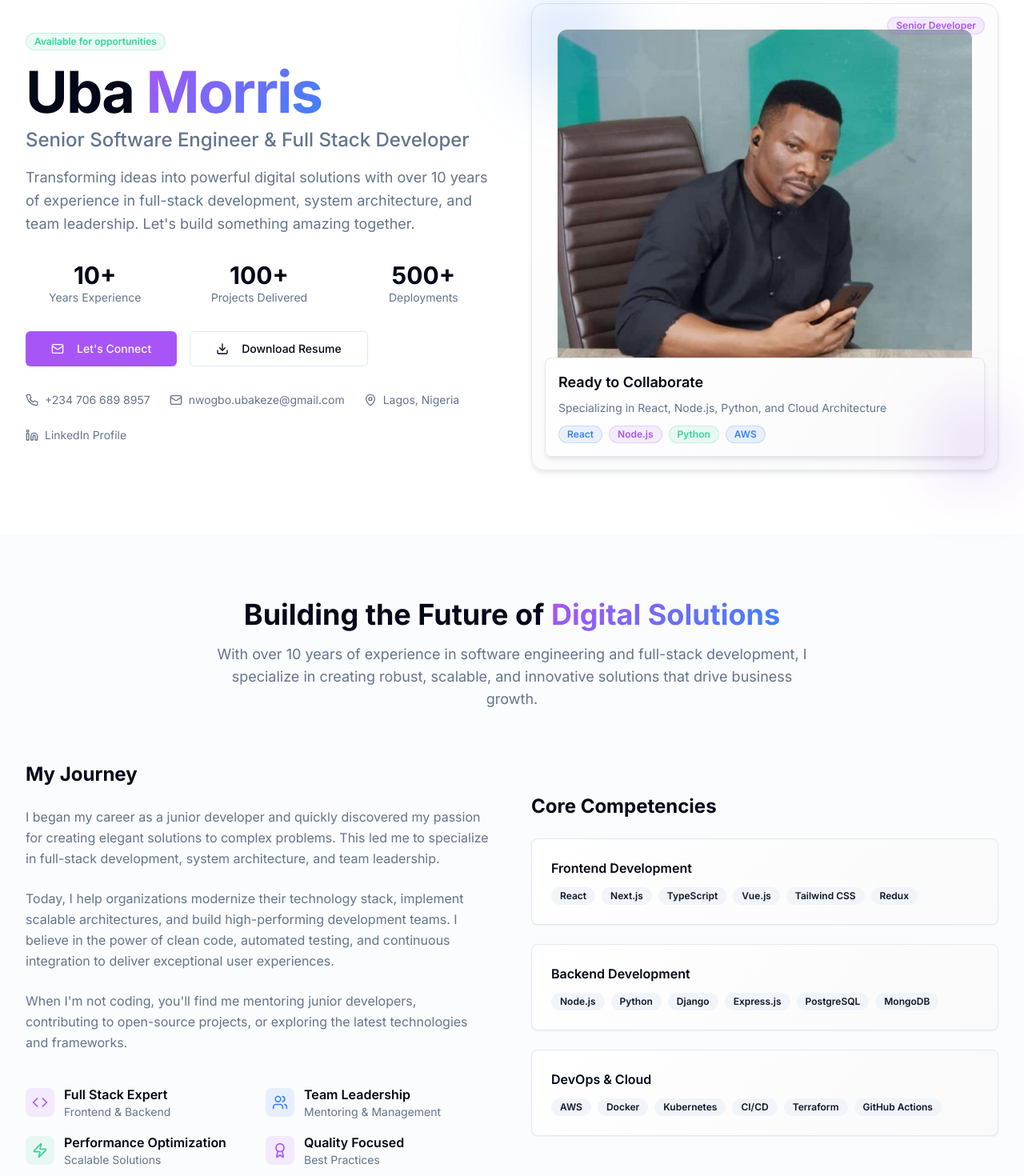
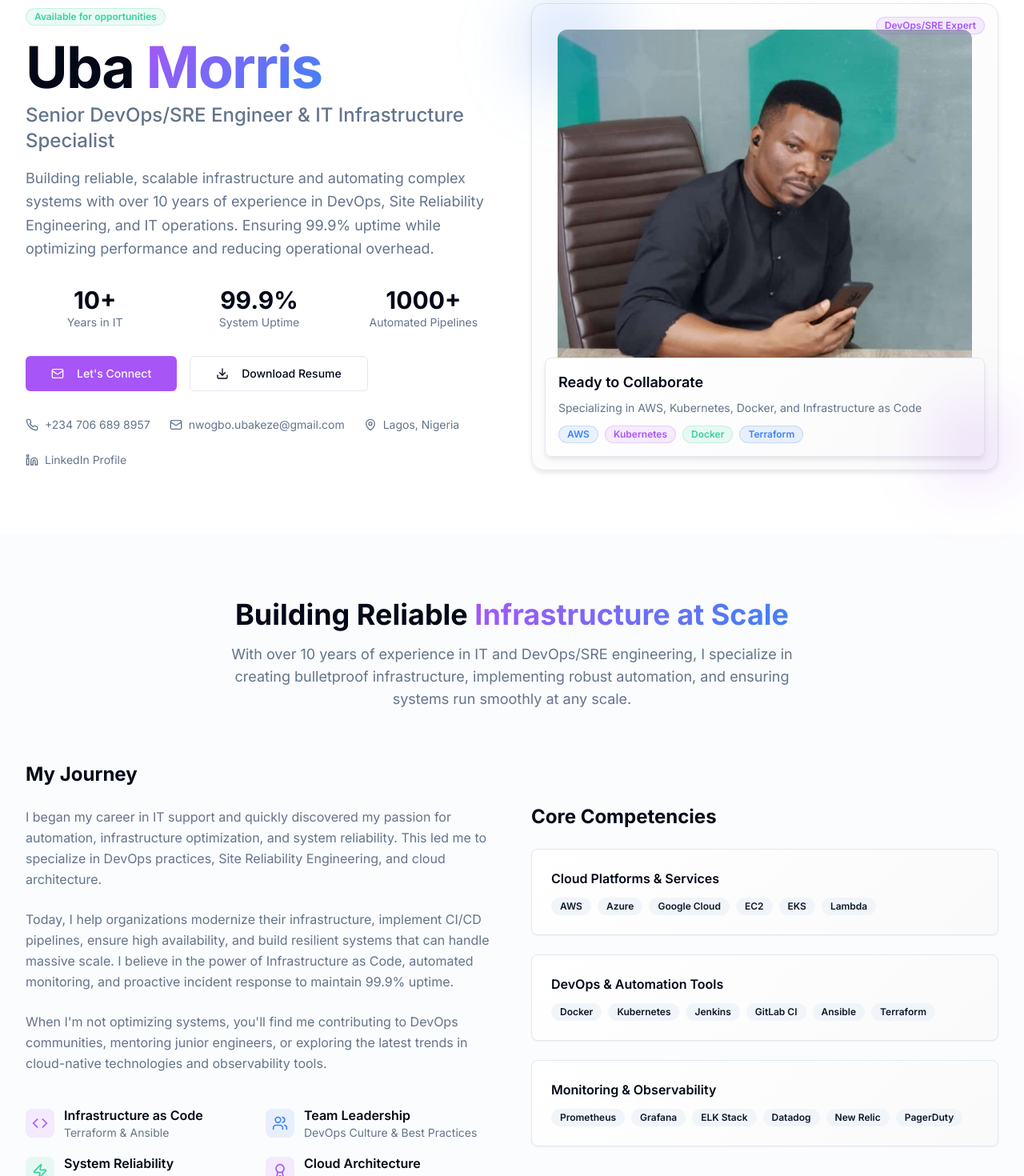
Before and after one commit to moda3va/ulegacy-cv, a React (Vite) app: page / in a window 1280 px wide. Shown: the part 140-1610 px from the top of the page at 80% size. Built offline with nearby package versions, Linux system fonts and the light colour scheme.

Commit message:
Update experience details
Update the hero section to reflect 10+ years of experience in IT, DevOps, and SRE engineering.

```diff
--- a/index.html
+++ b/index.html
@@ -3,13 +3,13 @@
   <head>
     <meta charset="UTF-8" />
     <meta name="viewport" content="width=device-width, initial-scale=1.0" />
-    <title>Uba Morris - Senior Software Engineer & Full Stack Developer</title>
-    <meta name="description" content="Senior Software Engineer with 10+ years experience in full-stack development, system architecture, and team leadership. Specializing in React, Node.js, Python, and Cloud Architecture." />
+    <title>Uba Morris - Senior DevOps/SRE Engineer & IT Infrastructure Specialist</title>
+    <meta name="description" content="Senior DevOps/SRE Engineer with 10+ years in IT. Expert in AWS, Kubernetes, Infrastructure as Code, CI/CD pipelines, and ensuring 99.9% system uptime. Based in Lagos, Nigeria." />
     <meta name="author" content="Uba Morris" />
-    <meta name="keywords" content="Software Engineer, Full Stack Developer, React, Node.js, Python, AWS, Lagos, Nigeria" />
+    <meta name="keywords" content="DevOps Engineer, SRE, Site Reliability Engineer, AWS, Kubernetes, Docker, Terraform, Infrastructure as Code, Lagos, Nigeria" />
 
-    <meta property="og:title" content="Uba Morris - Senior Software Engineer & Full Stack Developer" />
-    <meta property="og:description" content="Senior Software Engineer with 10+ years experience in full-stack development, system architecture, and team leadership." />
+    <meta property="og:title" content="Uba Morris - Senior DevOps/SRE Engineer & IT Infrastructure Specialist" />
+    <meta property="og:description" content="Senior DevOps/SRE Engineer with 10+ years in IT. Expert in building reliable, scalable infrastructure and automation systems." />
     <meta property="og:type" content="website" />
     <meta property="og:image" content="https://lovable.dev/opengraph-image-p98pqg.png" />
 
--- a/src/components/About.tsx
+++ b/src/components/About.tsx
@@ -8,11 +8,12 @@ const About = () => {
       <div className="max-w-7xl mx-auto px-4 sm:px-6 lg:px-8">
         <div className="text-center mb-16">
           <h2 className="text-3xl lg:text-4xl font-bold mb-4">
-            Building the Future of <span className="gradient-text">Digital Solutions</span>
+            Building Reliable <span className="gradient-text">Infrastructure at Scale</span>
           </h2>
           <p className="text-lg text-muted-foreground max-w-3xl mx-auto">
-            With over 10 years of experience in software engineering and full-stack development,
-            I specialize in creating robust, scalable, and innovative solutions that drive business growth.
+            With over 10 years of experience in IT and DevOps/SRE engineering,
+            I specialize in creating bulletproof infrastructure, implementing robust automation,
+            and ensuring systems run smoothly at any scale.
           </p>
         </div>
 
@@ -20,18 +21,20 @@ const About = () => {
           <div className="space-y-6">
             <h3 className="text-2xl font-bold">My Journey</h3>
             <p className="text-muted-foreground leading-relaxed">
-              I began my career as a junior developer and quickly discovered my passion for creating
-              elegant solutions to complex problems. This led me to specialize in full-stack development,
-              system architecture, and team leadership.
+              I began my career in IT support and quickly discovered my passion for automation,
+              infrastructure optimization, and system reliability. This led me to specialize in
+              DevOps practices, Site Reliability Engineering, and cloud architecture.
             </p>
             <p className="text-muted-foreground leading-relaxed">
-              Today, I help organizations modernize their technology stack, implement scalable architectures,
-              and build high-performing development teams. I believe in the power of clean code, automated
-              testing, and continuous integration to deliver exceptional user experiences.
+              Today, I help organizations modernize their infrastructure, implement CI/CD pipelines,
+              ensure high availability, and build resilient systems that can handle massive scale.
+              I believe in the power of Infrastructure as Code, automated monitoring, and proactive
+              incident response to maintain 99.9% uptime.
             </p>
             <p className="text-muted-foreground leading-relaxed">
-              When I'm not coding, you'll find me mentoring junior developers, contributing to open-source
-              projects, or exploring the latest technologies and frameworks.
+              When I'm not optimizing systems, you'll find me contributing to DevOps communities,
+              mentoring junior engineers, or exploring the latest trends in cloud-native technologies
+              and observability tools.
             </p>
 
             <div className="grid grid-cols-2 gap-4 pt-4">
@@ -40,8 +43,8 @@ const About = () => {
                   <Code className="w-5 h-5 text-brand-purple" />
                 </div>
                 <div>
-                  <div className="font-semibold">Full Stack Expert</div>
-                  <div className="text-sm text-muted-foreground">Frontend & Backend</div>
+                  <div className="font-semibold">Infrastructure as Code</div>
+                  <div className="text-sm text-muted-foreground">Terraform & Ansible</div>
                 </div>
               </div>
               <div className="flex items-center gap-3">
@@ -50,7 +53,7 @@ const About = () => {
                 </div>
                 <div>
                   <div className="font-semibold">Team Leadership</div>
-                  <div className="text-sm text-muted-foreground">Mentoring & Management</div>
+                  <div className="text-sm text-muted-foreground">DevOps Culture & Best Practices</div>
                 </div>
               </div>
               <div className="flex items-center gap-3">
@@ -58,8 +61,8 @@ const About = () => {
                   <Zap className="w-5 h-5 text-brand-green" />
                 </div>
                 <div>
-                  <div className="font-semibold">Performance Optimization</div>
-                  <div className="text-sm text-muted-foreground">Scalable Solutions</div>
+                  <div className="font-semibold">System Reliability</div>
+                  <div className="text-sm text-muted-foreground">99.9% Uptime SLA</div>
                 </div>
               </div>
               <div className="flex items-center gap-3">
@@ -67,8 +70,8 @@ const About = () => {
                   <Award className="w-5 h-5 text-brand-purple" />
                 </div>
                 <div>
-                  <div className="font-semibold">Quality Focused</div>
-                  <div className="text-sm text-muted-foreground">Best Practices</div>
+                  <div className="font-semibold">Cloud Architecture</div>
+                  <div className="text-sm text-muted-foreground">AWS & Multi-Cloud</div>
                 </div>
               </div>
             </div>
@@ -79,42 +82,42 @@ const About = () => {
 
             <Card className="hero-card">
               <CardContent className="p-6">
-                <h4 className="font-semibold mb-3">Frontend Development</h4>
+                <h4 className="font-semibold mb-3">Cloud Platforms & Services</h4>
                 <div className="flex flex-wrap gap-2">
-                  <Badge variant="secondary">React</Badge>
-                  <Badge variant="secondary">Next.js</Badge>
-                  <Badge variant="secondary">TypeScript</Badge>
-                  <Badge variant="secondary">Vue.js</Badge>
-                  <Badge variant="secondary">Tailwind CSS</Badge>
-                  <Badge variant="secondary">Redux</Badge>
+                  <Badge variant="secondary">AWS</Badge>
+                  <Badge variant="secondary">Azure</Badge>
+                  <Badge variant="secondary">Google Cloud</Badge>
+                  <Badge variant="secondary">EC2</Badge>
+                  <Badge variant="secondary">EKS</Badge>
+                  <Badge variant="secondary">Lambda</Badge>
                 </div>
               </CardContent>
             </Card>
 
             <Card className="hero-card">
               <CardContent className="p-6">
-                <h4 className="font-semibold mb-3">Backend Development</h4>
+                <h4 className="font-semibold mb-3">DevOps & Automation Tools</h4>
                 <div className="flex flex-wrap gap-2">
-                  <Badge variant="secondary">Node.js</Badge>
-                  <Badge variant="secondary">Python</Badge>
-                  <Badge variant="secondary">Django</Badge>
-                  <Badge variant="secondary">Express.js</Badge>
-                  <Badge variant="secondary">PostgreSQL</Badge>
-                  <Badge variant="secondary">MongoDB</Badge>
+                  <Badge variant="secondary">Docker</Badge>
+                  <Badge variant="secondary">Kubernetes</Badge>
+                  <Badge variant="secondary">Jenkins</Badge>
+                  <Badge variant="secondary">GitLab CI</Badge>
+                  <Badge variant="secondary">Ansible</Badge>
+                  <Badge variant="secondary">Terraform</Badge>
                 </div>
               </CardContent>
             </Card>
 
             <Card className="hero-card">
               <CardContent className="p-6">
-                <h4 className="font-semibold mb-3">DevOps & Cloud</h4>
+                <h4 className="font-semibold mb-3">Monitoring & Observability</h4>
                 <div className="flex flex-wrap gap-2">
-                  <Badge variant="secondary">AWS</Badge>
-                  <Badge variant="secondary">Docker</Badge>
-                  <Badge variant="secondary">Kubernetes</Badge>
-                  <Badge variant="secondary">CI/CD</Badge>
-                  <Badge variant="secondary">Terraform</Badge>
-                  <Badge variant="secondary">GitHub Actions</Badge>
+                  <Badge variant="secondary">Prometheus</Badge>
+                  <Badge variant="secondary">Grafana</Badge>
+                  <Badge variant="secondary">ELK Stack</Badge>
+                  <Badge variant="secondary">Datadog</Badge>
+                  <Badge variant="secondary">New Relic</Badge>
+                  <Badge variant="secondary">PagerDuty</Badge>
                 </div>
               </CardContent>
             </Card>
--- a/src/components/Hero.tsx
+++ b/src/components/Hero.tsx
@@ -20,13 +20,14 @@ const Hero = () => {
                   <span className="gradient-text">Morris</span>
                 </h1>
                 <h2 className="text-xl lg:text-2xl text-muted-foreground mt-2 font-medium">
-                  Senior Software Engineer & Full Stack Developer
+                  Senior DevOps/SRE Engineer & IT Infrastructure Specialist
                 </h2>
               </div>
 
               <p className="text-lg text-muted-foreground max-w-2xl leading-relaxed">
-                Transforming ideas into powerful digital solutions with over 10 years of experience in
-                full-stack development, system architecture, and team leadership. Let's build something amazing together.
+                Building reliable, scalable infrastructure and automating complex systems with over 10 years
+                of experience in DevOps, Site Reliability Engineering, and IT operations. Ensuring 99.9% uptime
+                while optimizing performance and reducing operational overhead.
               </p>
             </div>
 
@@ -34,15 +35,15 @@ const Hero = () => {
             <div className="grid grid-cols-3 gap-8">
               <div className="text-center">
                 <div className="text-3xl font-bold text-foreground">10+</div>
-                <div className="text-sm text-muted-foreground">Years Experience</div>
+                <div className="text-sm text-muted-foreground">Years in IT</div>
               </div>
               <div className="text-center">
-                <div className="text-3xl font-bold text-foreground">100+</div>
-                <div className="text-sm text-muted-foreground">Projects Delivered</div>
+                <div className="text-3xl font-bold text-foreground">99.9%</div>
+                <div className="text-sm text-muted-foreground">System Uptime</div>
               </div>
               <div className="text-center">
-                <div className="text-3xl font-bold text-foreground">500+</div>
-                <div className="text-sm text-muted-foreground">Deployments</div>
+                <div className="text-3xl font-bold text-foreground">1000+</div>
+                <div className="text-sm text-muted-foreground">Automated Pipelines</div>
               </div>
             </div>
 
@@ -95,13 +96,13 @@ const Hero = () => {
             <div className="hero-card rounded-2xl p-8 relative overflow-hidden">
               <div className="absolute top-4 right-4 flex gap-2">
                 <Badge variant="secondary" className="bg-brand-purple/10 text-brand-purple border-brand-purple/20">
-                  Senior Developer
+                  DevOps/SRE Expert
                 </Badge>
               </div>
 
               <img
                 src="/lovable-uploads/41a03c43-d4ad-4987-960b-0779a4936391.png"
-                alt="Uba Morris - Senior Software Engineer"
+                alt="Uba Morris - Senior DevOps/SRE Engineer"
                 className="w-full h-auto rounded-xl object-cover"
               />
 
@@ -109,13 +110,13 @@ const Hero = () => {
                 <div className="hero-card rounded-lg p-4">
                   <h3 className="font-semibold text-lg mb-2">Ready to Collaborate</h3>
                   <p className="text-sm text-muted-foreground mb-3">
-                    Specializing in React, Node.js, Python, and Cloud Architecture
+                    Specializing in AWS, Kubernetes, Docker, and Infrastructure as Code
                   </p>
                   <div className="flex flex-wrap gap-2">
-                    <Badge variant="secondary" className="bg-brand-blue/10 text-brand-blue border-brand-blue/20">React</Badge>
-                    <Badge variant="secondary" className="bg-brand-purple/10 text-brand-purple border-brand-purple/20">Node.js</Badge>
-                    <Badge variant="secondary" className="bg-brand-green/10 text-brand-green border-brand-green/20">Python</Badge>
                     <Badge variant="secondary" className="bg-brand-blue/10 text-brand-blue border-brand-blue/20">AWS</Badge>
+                    <Badge variant="secondary" className="bg-brand-purple/10 text-brand-purple border-brand-purple/20">Kubernetes</Badge>
+                    <Badge variant="secondary" className="bg-brand-green/10 text-brand-green border-brand-green/20">Docker</Badge>
+                    <Badge variant="secondary" className="bg-brand-blue/10 text-brand-blue border-brand-blue/20">Terraform</Badge>
                   </div>
                 </div>
               </div>
```
